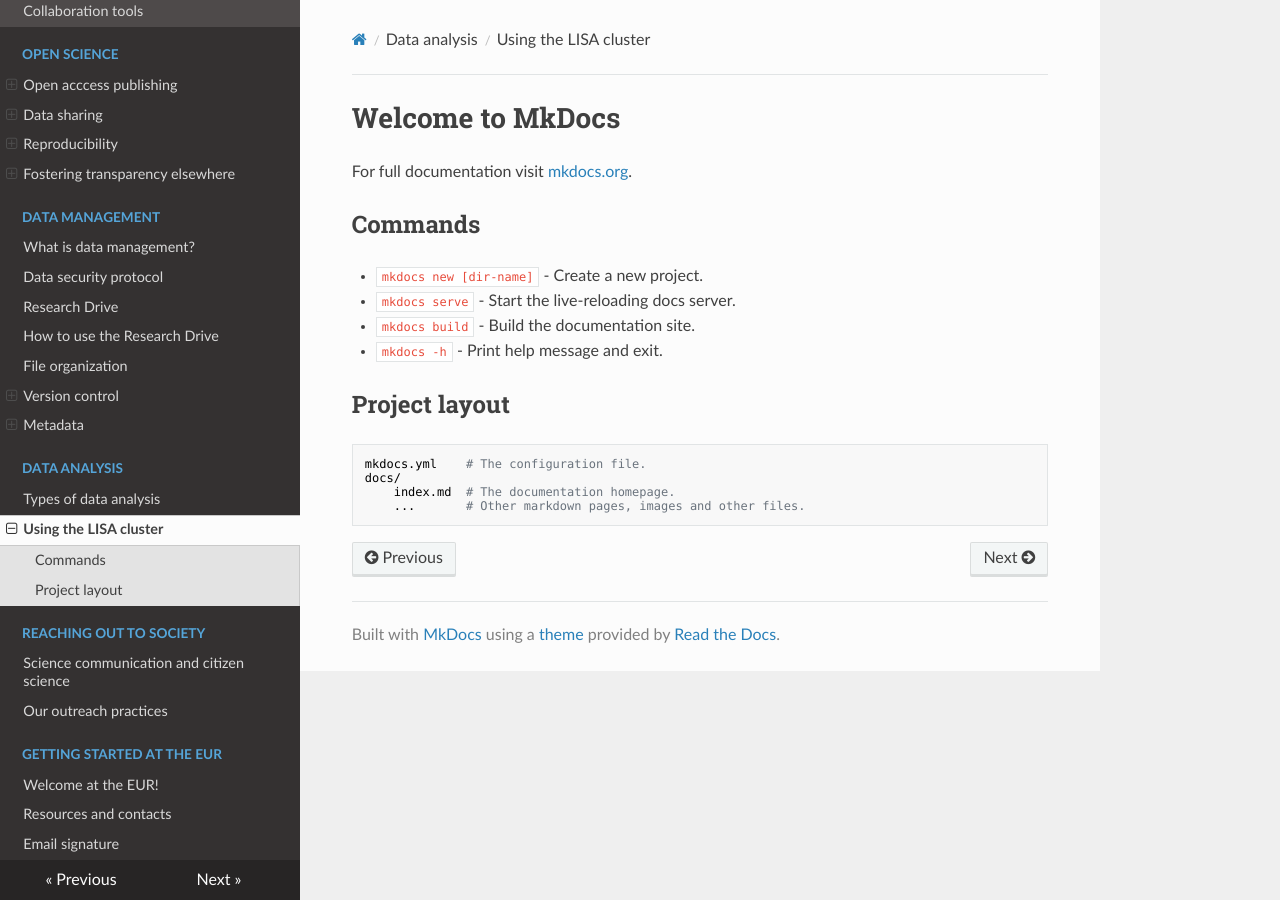
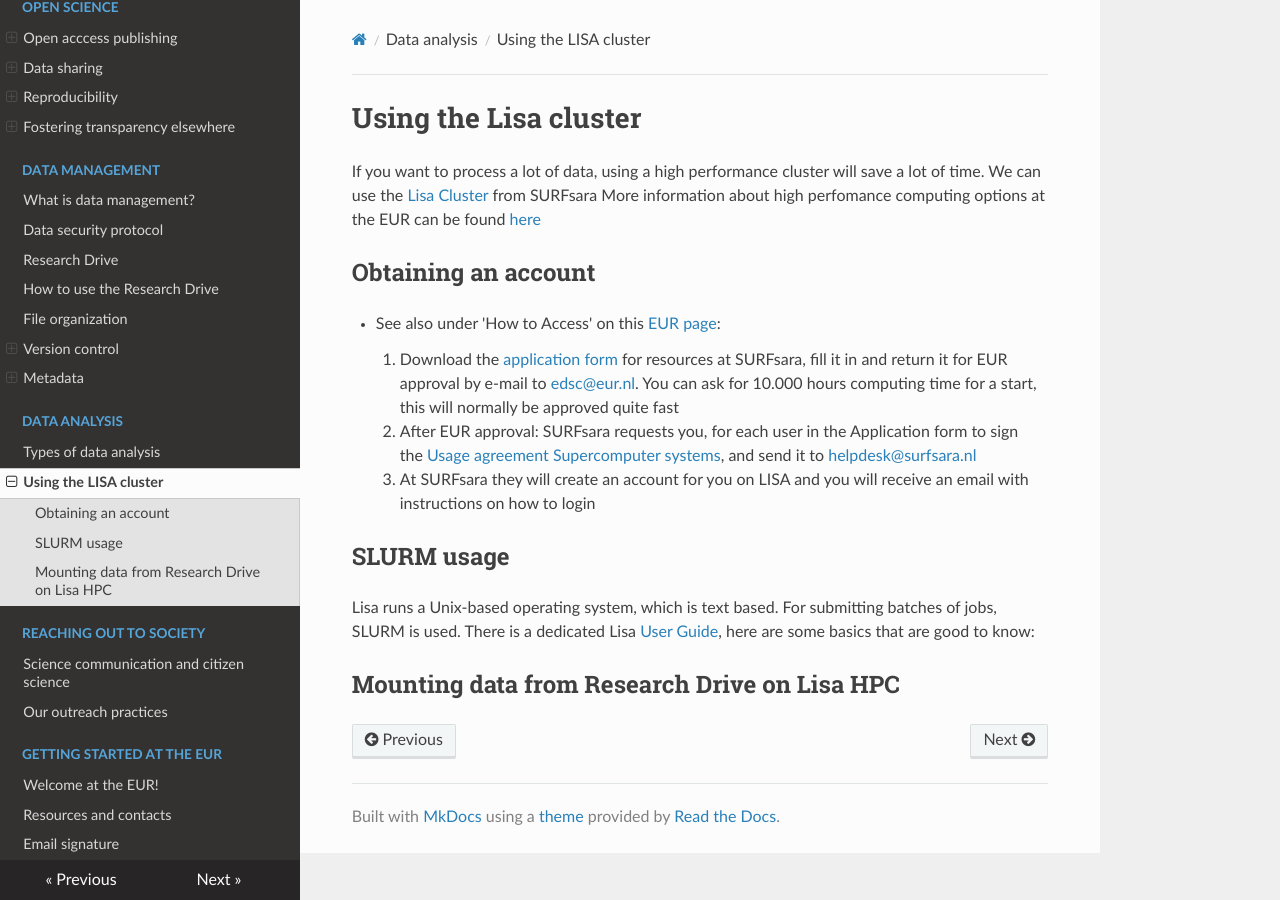
Before and after one commit to eur-synclab/eur-synclab.github.io, an MkDocs documentation site: the page built from docs/data-analysis/LISA-how.md, in a window 1280 px wide. Built offline with MkDocs 1.6.1, drawn with Linux system fonts in a browser that asks for light colours; nearby versions of some CDN libraries.

Commit message:
"add intro + lisa"

```diff
--- a/docs/data-analysis/LISA-how.md
+++ b/docs/data-analysis/LISA-how.md
@@ -1,17 +1,20 @@
-# Welcome to MkDocs
+# Using the Lisa cluster
 
-For full documentation visit [mkdocs.org](https://www.mkdocs.org).
+If you want to process a lot of data, using a high performance cluster will save a lot of time. We can use the [Lisa Cluster](https://userinfo.surfsara.nl/systems/lisa) from SURFsara
+More information about high perfomance computing options at the EUR can be found [here](https://www.eur.nl/en/library/node/20736)
 
-## Commands
+## Obtaining an account
 
-* `mkdocs new [dir-name]` - Create a new project.
-* `mkdocs serve` - Start the live-reloading docs server.
-* `mkdocs build` - Build the documentation site.
-* `mkdocs -h` - Print help message and exit.
+- See also under 'How to Access' on this [EUR page](https://www.eur.nl/en/library/node/20736):
 
-## Project layout
+    1. Download the [application form](https://userinfo.surfsara.nl/sites/default/files/2015-11-11-Lisa-Application-form-EUR.doc) for resources at SURFsara, fill it in and return it for EUR approval by e-mail to [edsc@eur.nl](mailto:edsc@eur.nl?SUBJECT=High%20Performance%20Computing). You can ask for 10.000 hours computing time for a start, this will normally be approved quite fast
+    2. After EUR approval: SURFsara requests you, for each user in the Application form to sign the [Usage agreement Supercomputer systems](https://userinfo.surfsara.nl/sites/default/files/2013-01-25_HPC-System-Usage-Agreement-SURFsara.doc), and send it to [helpdesk@surfsara.nl](mailto:helpdesk@surfsara.nl)
+    3. At SURFsara they will create an account for you on LISA and you will receive an email with instructions on how to login
 
-    mkdocs.yml    # The configuration file.
-    docs/
-        index.md  # The documentation homepage.
-        ...       # Other markdown pages, images and other files.
+## SLURM usage
+
+Lisa runs a Unix-based operating system, which is text based. For submitting batches of jobs, SLURM is used.
+There is a dedicated Lisa [User Guide](https://userinfo.surfsara.nl/systems/lisa/user-guide), here are some basics that are good to know:
+
+
+## Mounting data from Research Drive on Lisa HPC
```
Also changed, not shown: docs/welcome/contribute.md (+4 -16 lines), docs/welcome/intro-sync.md (+6 -13 lines), site/data-analysis/LISA-how.html, site/search/search_index.json, site/sitemap.xml, site/welcome/contribute.html, site/welcome/intro-sync.html, 1 other file.
